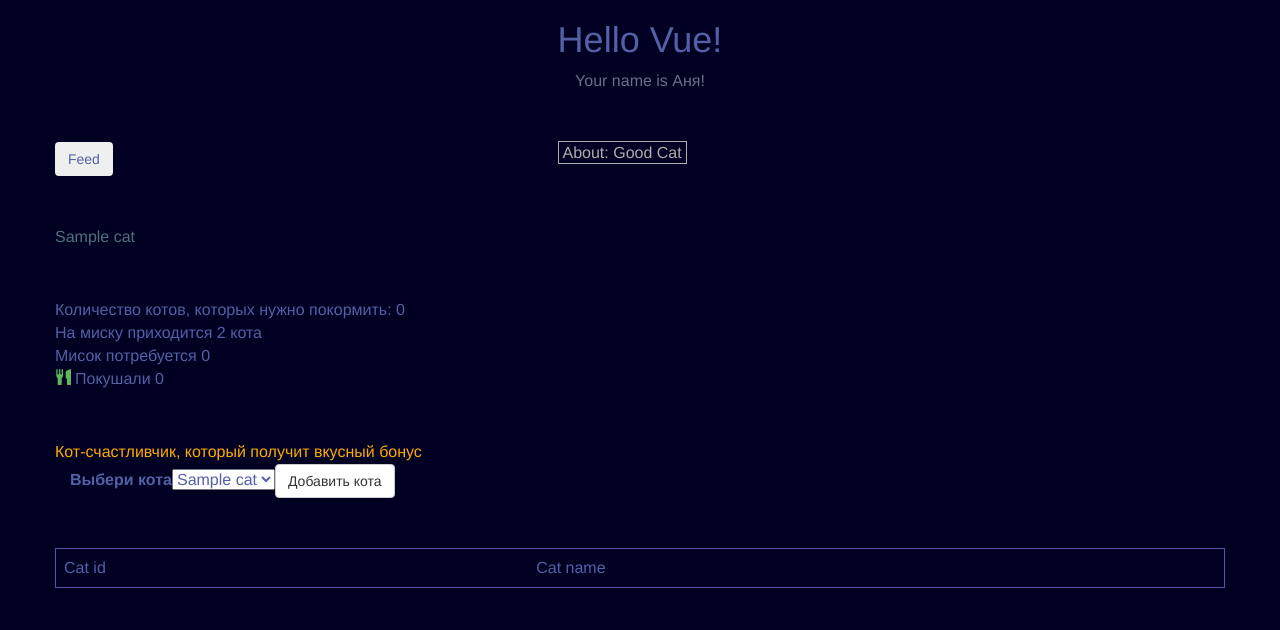
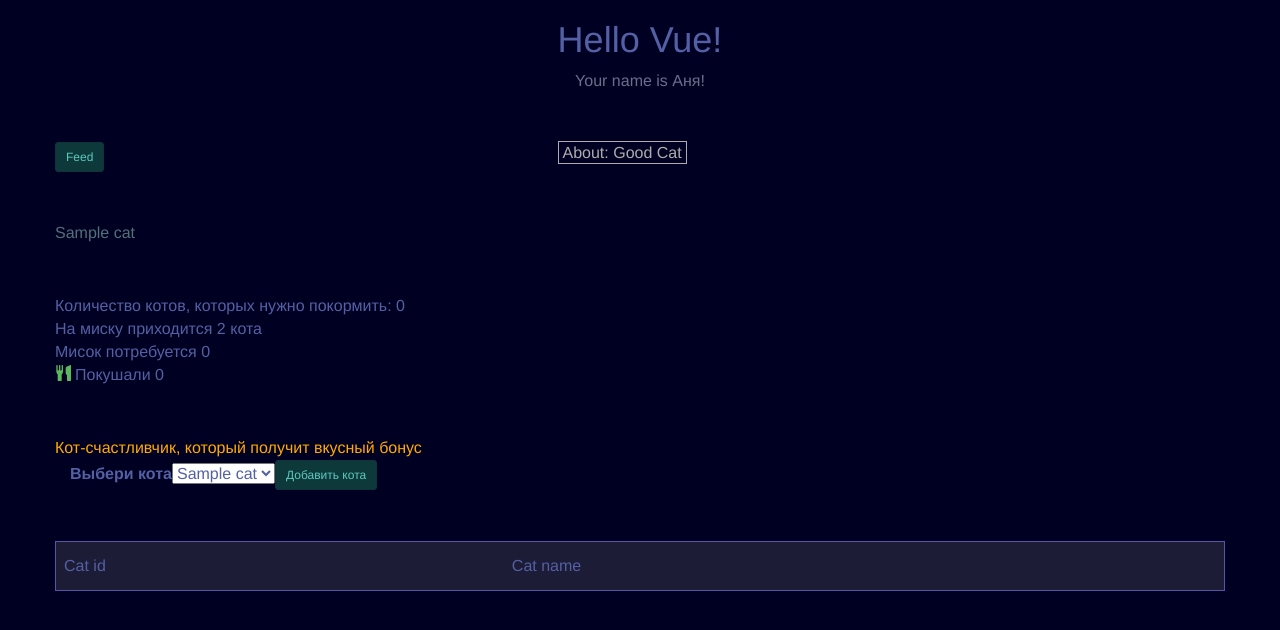
Before and after one commit to anechka/vue-learning, a Django app: page / in a window 1280 px wide. Shown: the top 630 px of the page. Run offline with Django 3.2, Linux system fonts and the light colour scheme; tables that the repository leaves empty hold one stand-in row (values such as "Sample post"); some libraries are stand-ins or nearby versions.

Commit message:
Buttons design update, js code clearing

```diff
--- a/cats/browser/css/main.css
+++ b/cats/browser/css/main.css
@@ -46,6 +46,63 @@ DIV {
     padding: 2px 4px;
     border: 1px solid #adadad;
 }
+
+.btn-primary {
+    color: #5dc9bd;
+    background-color: #0d393b;
+    border-color: #10333b;
+}
+
+.btn-primary:hover {
+    color: #5dc9bd;
+    background-color: #004443;
+    border-color: #10333b;
+}
+
+.btn-primary.active.focus,
+.btn-primary.active:focus,
+.btn-primary.active:hover,
+.btn-primary.focus:active,
+.btn-primary:active:focus,
+.btn-primary:active:hover {
+    color: #00ffdc;
+    background-color: #004443;
+    border-color: #10333b;
+}
+
 .cat-table {
     border: solid 1px #5b51a6;
 }
+
+.cat-table tr {
+    height: 32px;
+    background-color: #1c1c36;
+}
+
+.cat-table > tbody > tr > td,
+.cat-table > tbody > tr > th,
+.cat-table > tfoot > tr > td,
+.cat-table > tfoot > tr > th,
+.cat-table > thead > tr > td,
+.cat-table > thead > tr > th {
+    padding: 8px;
+    line-height: 2.0;
+    vertical-align: top;
+    border-top: 1px solid #002;
+}
+
+.cat-table .delete-button-td {
+    width: 64px;
+}
+
+.cat-table .btn-primary {
+    color: #ff00b4;
+    background-color: #002;
+    border-color: #002;
+}
+
+.cat-table .btn-primary:hover {
+    color: #0b072a;
+    background-color: #ff00b4;
+    border-color: #ff00b4;
+}
--- a/cats/browser/js/index.js
+++ b/cats/browser/js/index.js
@@ -42,7 +42,7 @@ var localComponents = {
         "<label>Выбери кота</label>" +
         "<select id='select-menu' title='Выбери кота'>" +
         "<option v-for='catIndexString in sharedState.cats'>{{ catIndexString.catName }}</option>" +
-        "</select>" + "<button class='btn btn-default' @click='addCat'>Добавить кота</button>" +
+        "</select>" + "<button class='btn btn-primary btn-sm' @click='addCat' type='button'>Добавить кота</button>" +
         "</form>",
         methods: {
             addCat: function () {
@@ -74,8 +74,9 @@ var localComponents = {
         template: "<tr @mouseover='mouseOverTr' @mouseleave='mouseOutTr'>" +
         "<td>{{ index }}</td>" +
         "<td>{{ cat.catName }}</td>" +
-        "<td><button class='btn btn-default' v-show='this.sharedState.enabledButtons[this.index]' @click='btnClick'>Delete</button></td>" +
-        "</tr>",
+        "<td class='delete-button-td'>" +
+        "<button class='btn btn-primary btn-xs' v-show='this.sharedState.enabledButtons[this.index]' @click='deleteCat'>Delete</button>" +
+        "</td></tr>",
 
         methods: {
             mouseOverTr: function () {
@@ -88,7 +89,7 @@ var localComponents = {
                 this.$forceUpdate();
             },
 
-            btnClick: function () {
+            deleteCat: function () {
                 this.sharedState.pushedCats.splice(this.index, 1);
                 this.sharedState.enabledButtons.splice(this.index, 1);
                 fetch('/browser', {
--- a/cats/templates/index.html
+++ b/cats/templates/index.html
@@ -28,7 +28,7 @@
                          :description="cat.description"
                     >
                     </cat>
-                    <button class="btn" @click="feedCat">Feed</button>
+                    <button class="btn btn-primary btn-sm" @click="feedCat">Feed</button>
                 </div>
 
                 <div class="col-xs-7 col-xs-offset-1">
@@ -83,6 +83,7 @@
                         <tr>
                             <td>Cat id</td>
                             <td>Cat name</td>
+                            <td class="delete-button-td"></td>
                         </tr>
                     </thead>
                     <tbody>
```
